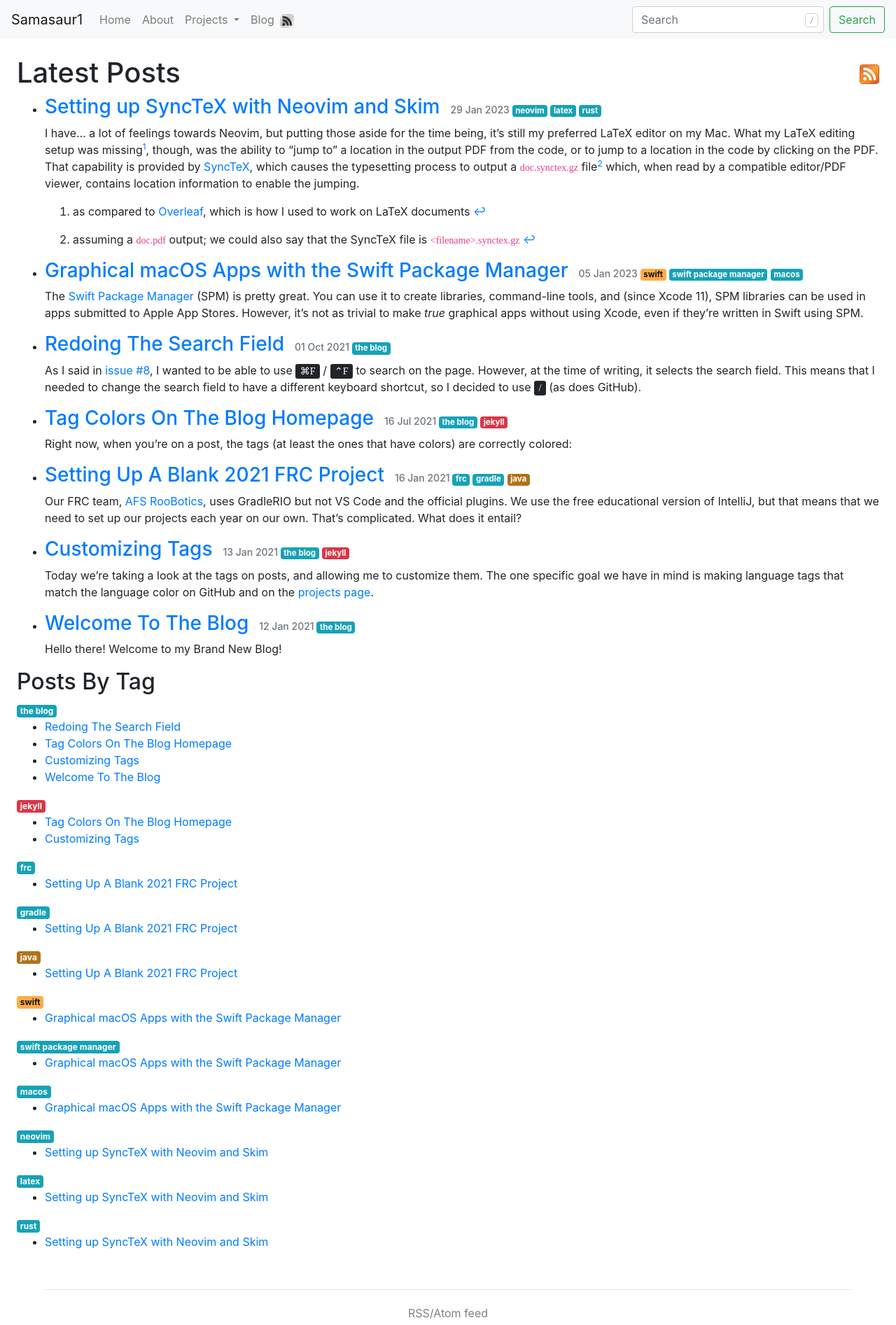
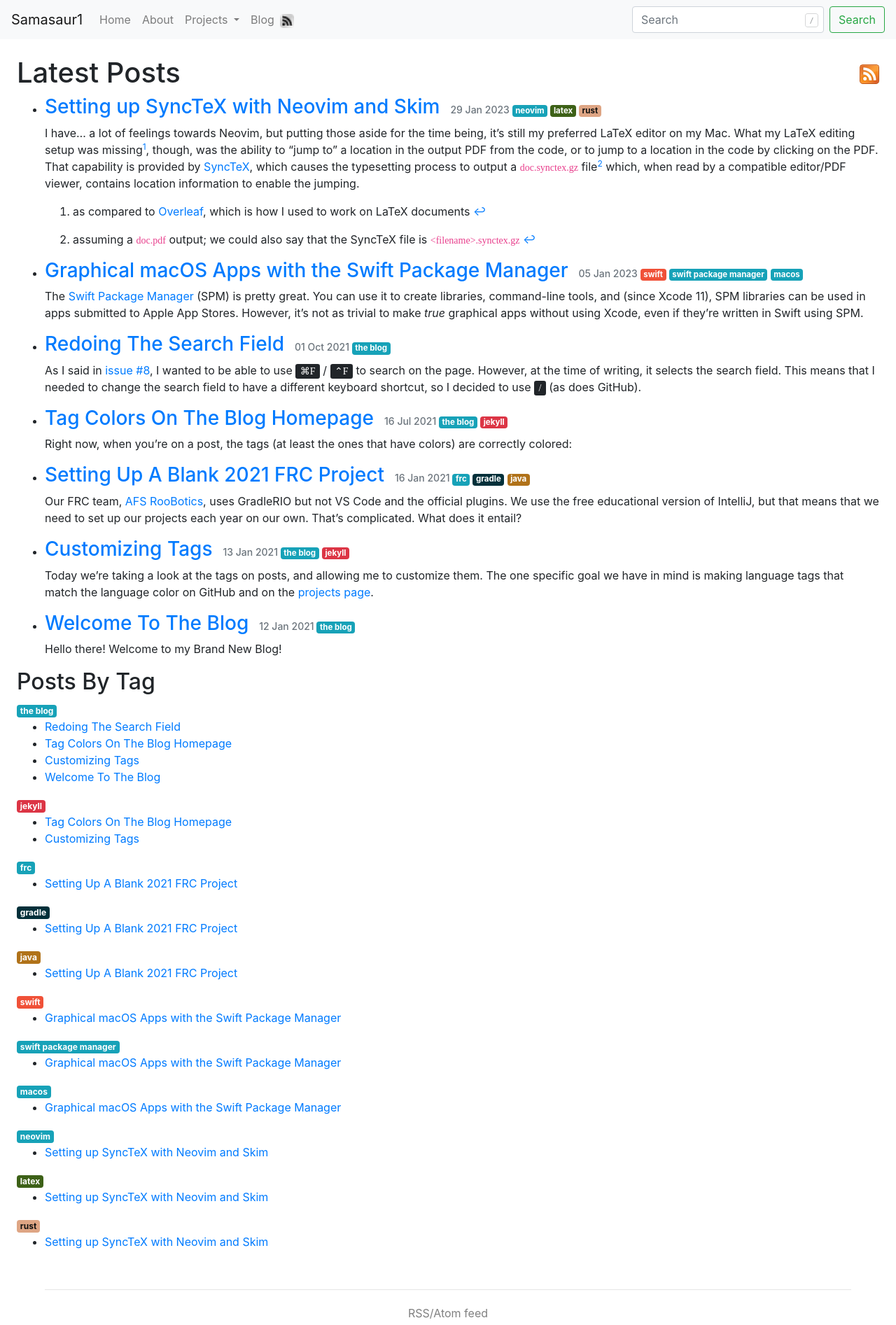
Before and after one commit to Samasaur1/samasaur1.github.io, a Jekyll site: the page built from blog.html, in a window 1280 px wide. Shown: the whole page at 70% size. Built offline with Jekyll 4.4.1, drawn with Linux system fonts in a browser that asks for light colours; some web fonts are replaced.

Commit message:
Update tag colors

```diff
--- a/_sass/main.scss
+++ b/_sass/main.scss
@@ -3,8 +3,8 @@
 }
 // language colors from https://github.com/ozh/github-colors
 .badge-swift {
-  background-color: #ffac45;
-  color: #111111;
+  background-color: #F05138;
+  color: #ffffff;
 }
 .badge-python {
   background-color: #3572A5;
@@ -15,7 +15,19 @@
   color: #ffffff;
 }
 .badge-kotlin {
-  background-color: #F18E33;
+  background-color: #A97BFF;
+  color: #ffffff;
+}
+.badge-rust {
+  background-color: #dea584;
+  color: #111111;
+}
+.badge-tex {
+  background-color: #3D6117;
+  color: #ffffff;
+}
+.badge-gradle {
+  background-color: #02303a;
   color: #ffffff;
 }
 
```
Also changed, not shown: _data/tags.yml (+10 -0 lines).
